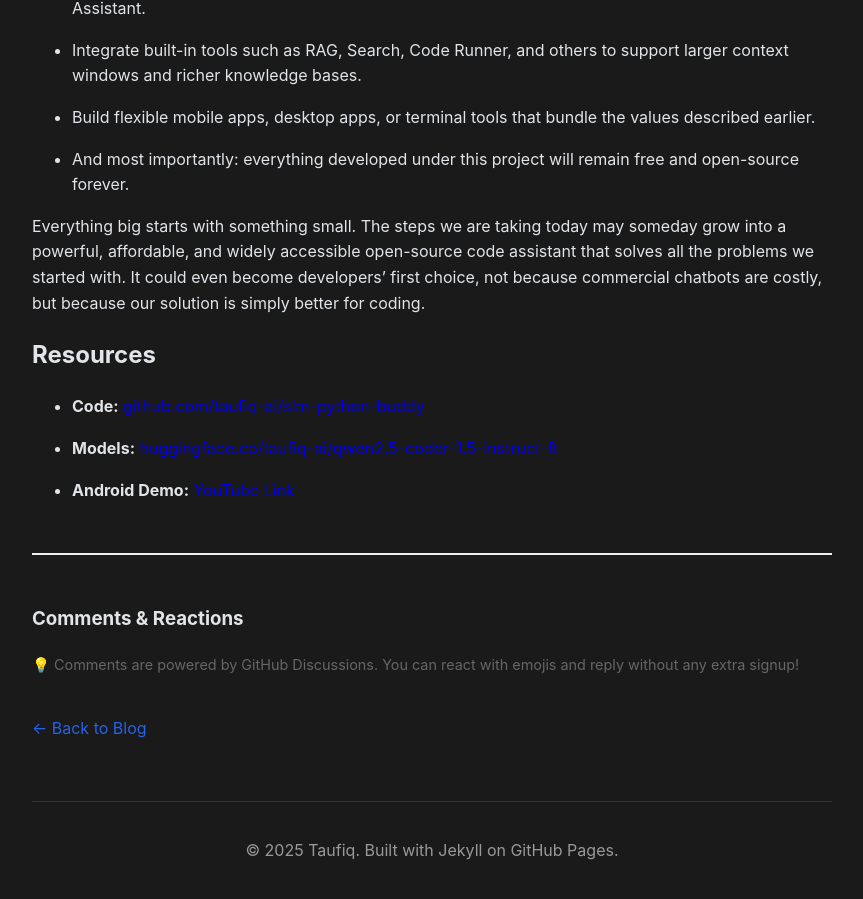
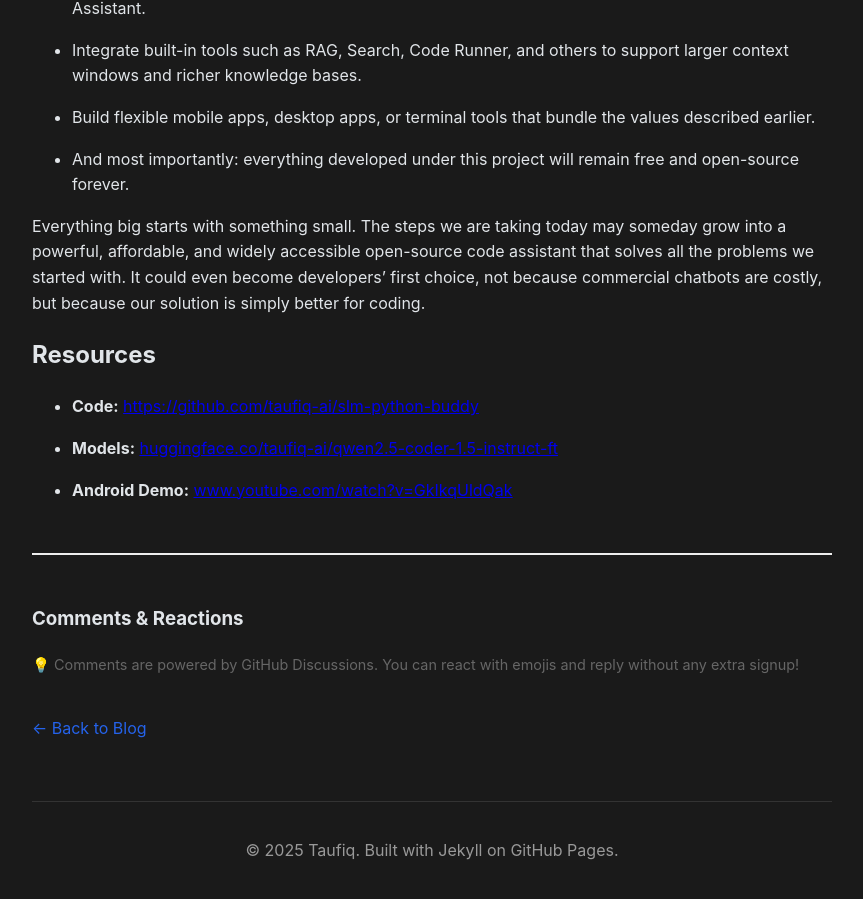
Before and after one commit to taufiq-ai/taufiq-ai.github.io, a Jekyll site: the page built from _posts/2025-09-09-pybuddy-local-ai-code-assistant.md, in a window 1280 px wide and 900 px high, scrolled down 4199 px. Shown: the whole window, without its empty margins (208-1071 px from the left). Built offline with Jekyll 4.4.1, drawn with Linux system fonts in a browser that asks for light colours; comment, search, counter and statistics services are not loaded.

Commit message:
fix external urls

```diff
--- a/_posts/2025-09-09-pybuddy-local-ai-code-assistant.md
+++ b/_posts/2025-09-09-pybuddy-local-ai-code-assistant.md
@@ -138,8 +138,8 @@
 
 ## Resources
 
-- **Code:** [github.com/taufiq-ai/slm-python-buddy](github.com/taufiq-ai/slm-python-buddy)
+- **Code:** [https://github.com/taufiq-ai/slm-python-buddy](https://github.com/taufiq-ai/slm-python-buddy){:target="_blank"}
 
-- **Models:** [huggingface.co/taufiq-ai/qwen2.5-coder-1.5-instruct-ft](huggingface.co/taufiq-ai/qwen2.5-coder-1.5-instruct-ft)
+- **Models:** [huggingface.co/taufiq-ai/qwen2.5-coder-1.5-instruct-ft](https://huggingface.co/taufiq-ai/qwen2.5-coder-1.5-instruct-ft){:target="_blank"}
 
-- **Android Demo:** [YouTube Link](https://www.youtube.com/watch?v=GkIkqUldQak)
+- **Android Demo:** [www.youtube.com/watch?v=GkIkqUldQak](https://www.youtube.com/watch?v=GkIkqUldQak){:target="_blank"}
```
